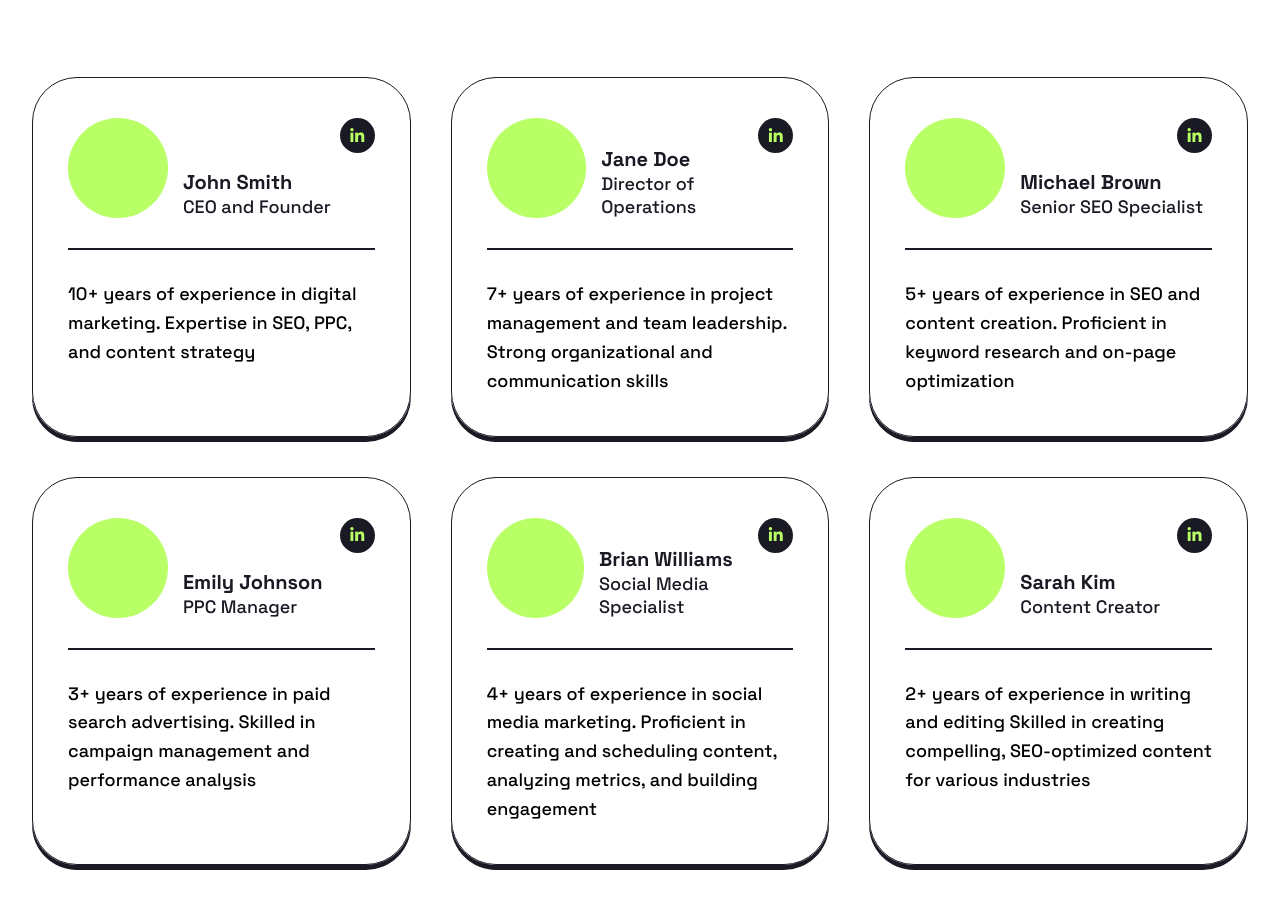
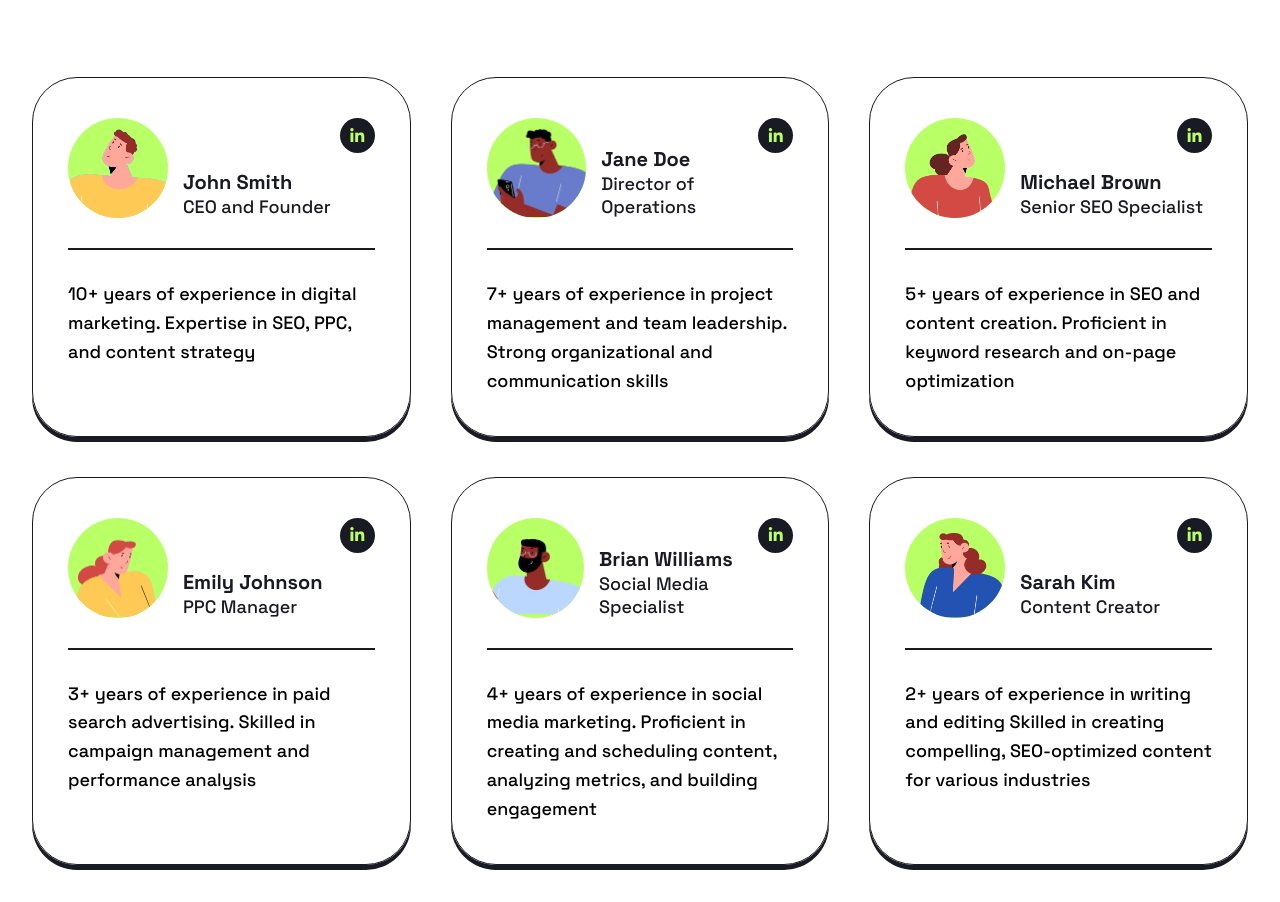
Before and after one commit to hamody-74/Positivus-Landing-Page-Design, a plain HTML site: page index.html in a window 1280 px wide. Shown: the part 5007-5909 px from the top of the page. Drawn offline with Linux system fonts and the light colour scheme; the site is published under a folder, as on GitHub Pages, so addresses that start at the root find nothing.

Commit message:
update team avatar

```diff
--- a/index.html
+++ b/index.html
@@ -256,7 +256,7 @@
                     <div class="top-sec">
                         <i class="fa-brands fa-linkedin-in"></i>
                         <div class="avatar">
-                            <img src="/images/teams_1.png" alt>
+                            <img src="./images/teams_1.png" alt>
                         </div>
                         <div class="info">
                             <h4 class="space-grotesk-700">John Smith</h4>
@@ -271,7 +271,7 @@
                     <div class="top-sec">
                         <i class="fa-brands fa-linkedin-in"></i>
                         <div class="avatar">
-                            <img src="/images/teams_2.png" alt>
+                            <img src="./images/teams_2.png" alt>
                         </div>
                         <div class="info">
                             <h4 class="space-grotesk-700">Jane Doe</h4>
@@ -285,7 +285,7 @@
                     <div class="top-sec">
                         <i class="fa-brands fa-linkedin-in"></i>
                         <div class="avatar">
-                            <img src="/images/teams_3.png" alt>
+                            <img src="./images/teams_3.png" alt>
                         </div>
                         <div class="info">
                             <h4 class="space-grotesk-700">Michael Brown</h4>
@@ -299,7 +299,7 @@
                     <div class="top-sec">
                         <i class="fa-brands fa-linkedin-in"></i>
                         <div class="avatar">
-                            <img src="/images/teams_4.png" alt>
+                            <img src="./images/teams_4.png" alt>
                         </div>
                         <div class="info">
                             <h4 class="space-grotesk-700">Emily Johnson</h4>
@@ -313,7 +313,7 @@
                     <div class="top-sec">
                         <i class="fa-brands fa-linkedin-in"></i>
                         <div class="avatar">
-                            <img src="/images/teams_5.png" alt>
+                            <img src="./images/teams_5.png" alt>
                         </div>
                         <div class="info">
                             <h4 class="space-grotesk-700">Brian Williams</h4>
@@ -328,7 +328,7 @@
                     <div class="top-sec">
                         <i class="fa-brands fa-linkedin-in"></i>
                         <div class="avatar">
-                            <img src="/images/teams_6.png" alt>
+                            <img src="./images/teams_6.png" alt>
                         </div>
                         <div class="info">
                             <h4 class="space-grotesk-700">Sarah Kim</h4>
```
